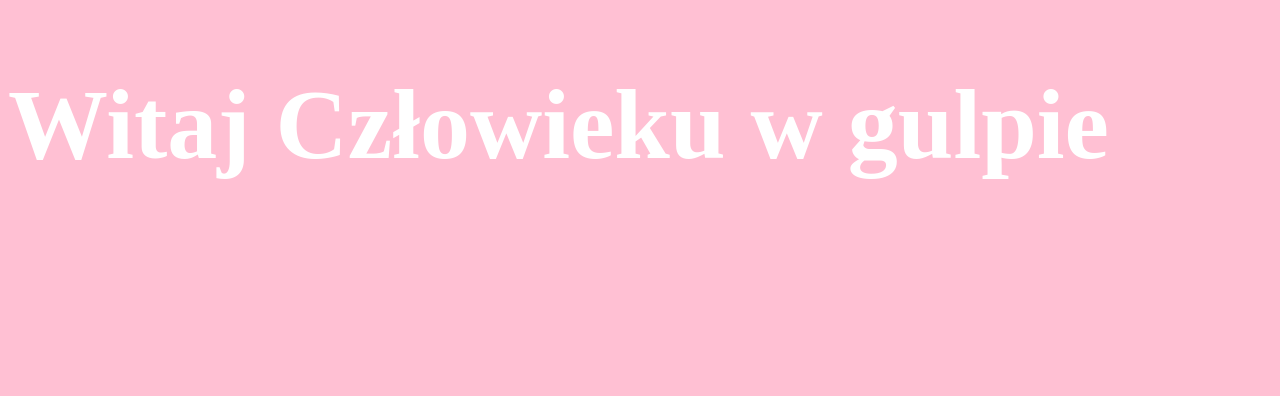
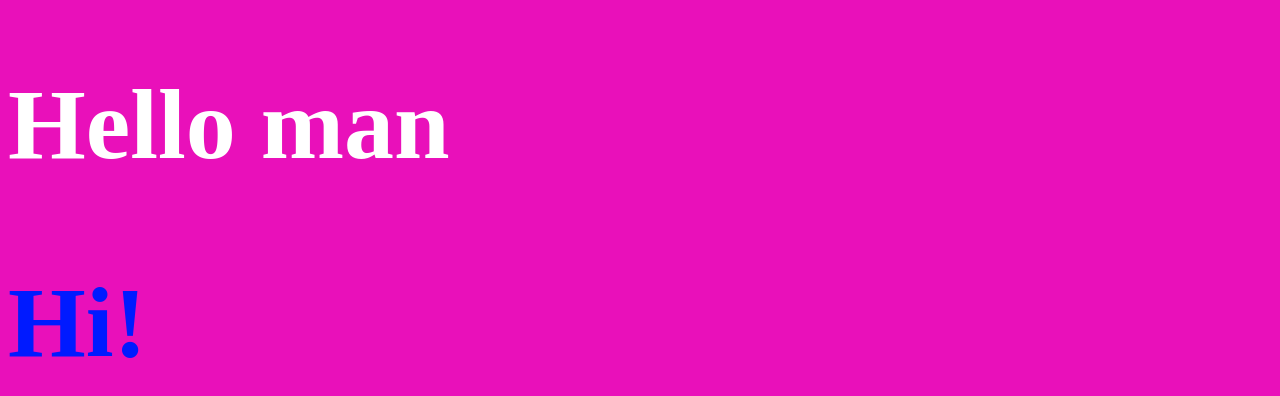
Before and after one commit to dominikjankowski/gulp, a website: page src/html/index.html in a window 1280 px wide. Drawn offline with nearby package versions, Linux system fonts and the light colour scheme; files that its build step writes are made by us from their sources.

Commit message:
another changes

```diff
--- a/src/html/index.html
+++ b/src/html/index.html
@@ -8,7 +8,8 @@
     <link rel="stylesheet" href="css/main.css">
 </head>
 <body>
-    <h1>Witaj Człowieku w gulpie</h1>
+    <h1>Hello man</h1>
+    <h2>Hi! </h2>
     <script src="js/script.js"></script>
 </body>
 </html>
--- a/src/js/script.js
+++ b/src/js/script.js
@@ -1,3 +1,9 @@
+console.log('good morning');
 
+var age = 23;
 
-console.log('Hej nieznajomy :)')
+const name = 'Dominik';
+
+console.log(name);
+
+console.log(age);
--- a/src/scss/base/_typography.scss
+++ b/src/scss/base/_typography.scss
@@ -1,8 +1,12 @@
-body{
+body {
     background-color: $color-pink;
     color: $color-blue;
 }
-h1{
+h1  {
     color: $color-white;
     font-size: 100px;
 }
+
+h2 {
+    font-size: 100px;
+}
--- a/src/scss/utils/_variables.scss
+++ b/src/scss/utils/_variables.scss
@@ -1,3 +1,3 @@
 $color-blue: rgb(0, 26, 255);
-$color-pink: rgb(255, 192, 211);
-$color-white: #fff;
+$color-pink: rgb(233, 16, 186);
+$color-white: rgb(255, 255, 255);
```
Also changed, not shown: gulpfile.js (+6 -1 lines), package.json (+7 -0 lines), 1 other file.
